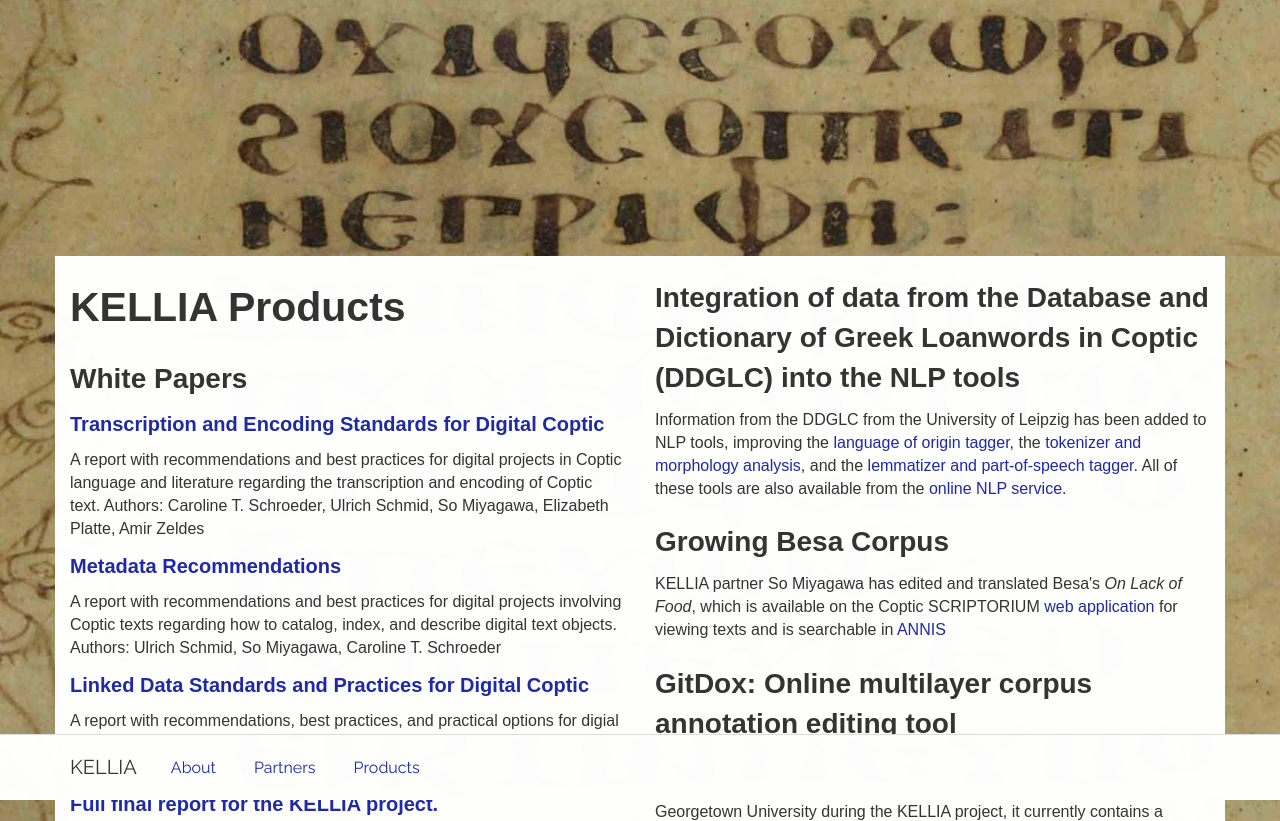
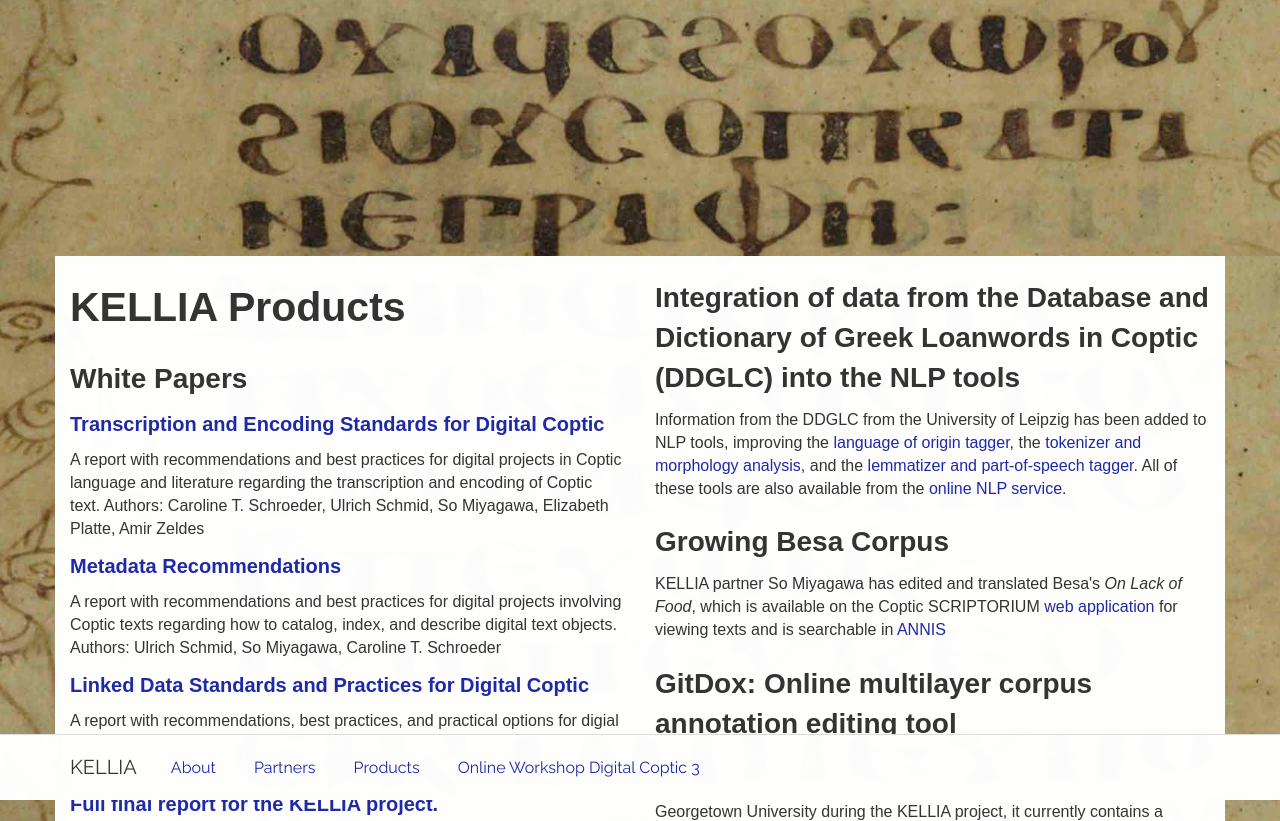
Before and after one commit to KELLIA/kellia.github.io, a plain HTML site: page products.html in a window 1280 px wide. Shown: the top 821 px of the page. Drawn offline with Linux system fonts and the light colour scheme.

Commit message:
Update products.html

```diff
--- a/products.html
+++ b/products.html
@@ -53,6 +53,9 @@
                     </li>
                     <li>
                      <a href="products.html">Products</a>
+                    </li>
+                     <li>
+                        <a href="http://kellia.uni-goettingen.de/digitalcoptic3/">Online Workshop Digital Coptic 3</a>
                     </li>
                 </ul>
             </div>
```
